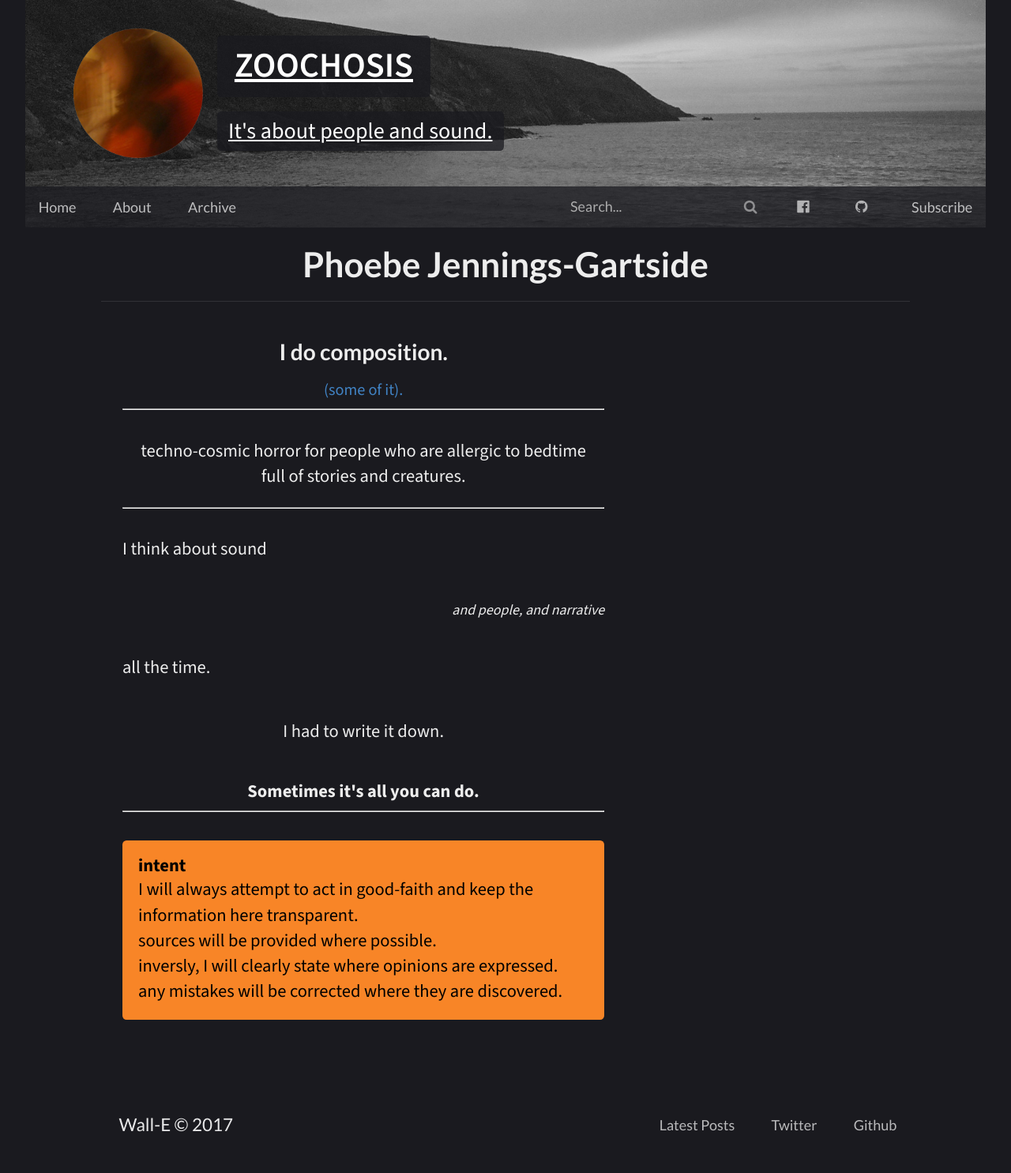
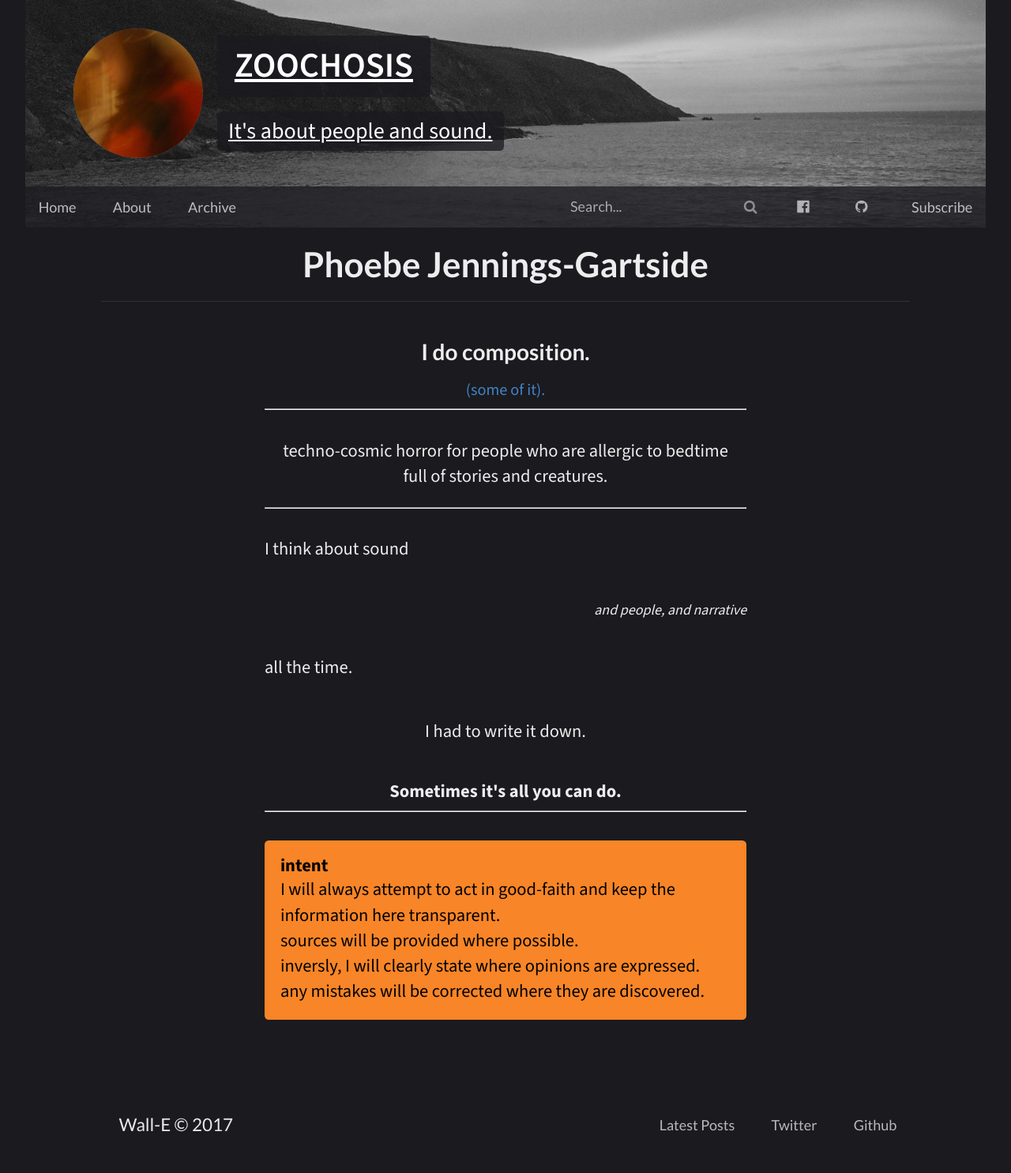
Before and after one commit to ZOOCHOSIS-BLOG/ZOOCHOSIS-BLOG.github.io, a Jekyll site: the page built from about.html, in a window 1280 px wide. Shown: the whole page at 79% size. Built offline with Jekyll 4.4.1, drawn with Linux system fonts in a browser that asks for light colours.

Commit message:
re-centre body text

```diff
--- a/assets/css/main.css
+++ b/assets/css/main.css
@@ -205,7 +205,7 @@ main {
     background-color: rgba(26, 26, 31, 1);
     padding: 1.5rem;
     max-width: 66ch;
-    margin: 0 auto 0 0;
+    margin: 0 auto;
     font-size: clamp(1rem, 0.95rem + 0.25vw, 1.125rem);
 }
 
```
